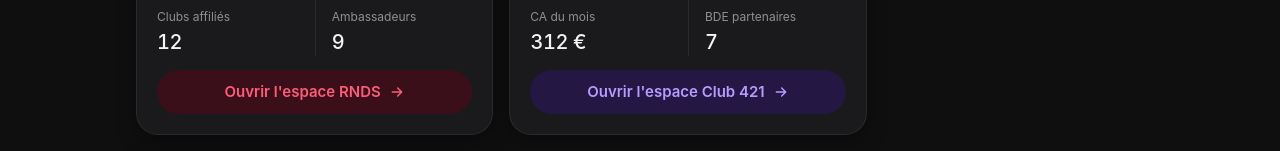
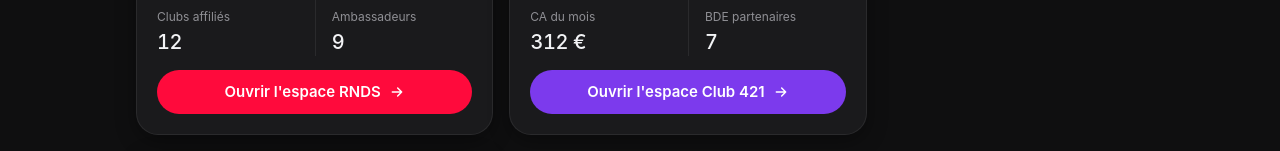
Before and after one commit to RNDSAPP/MARC-HQ, a React (Vite) app: page / in a window 1280 px wide. Shown: the part 1105-1256 px from the top of the page. Built offline with nearby package versions, Linux system fonts and the light colour scheme; no server answers; a web font is replaced by a local one.

Commit message:
Texte blanc sur les boutons des projets à l'accueil
Co-Authored-By: Claude Opus 5.5 <noreply@anthropic.com>

```diff
--- a/src/components/ProjectCard.css
+++ b/src/components/ProjectCard.css
@@ -137,13 +137,12 @@
   gap: 8px;
   min-height: 44px;
   border-radius: var(--r-pill);
-  background: var(--accent-tint);
-  color: var(--accent-soft);
+  background: var(--accent);
+  color: #ffffff;
   font-size: 15px;
   font-weight: 600;
 }
 
 .pcard-open:hover {
-  background: var(--accent);
-  color: var(--on-accent);
+  filter: brightness(0.92);
 }
```
Also changed, not shown: 2 other files (tests, documents, lock files or other folders).
